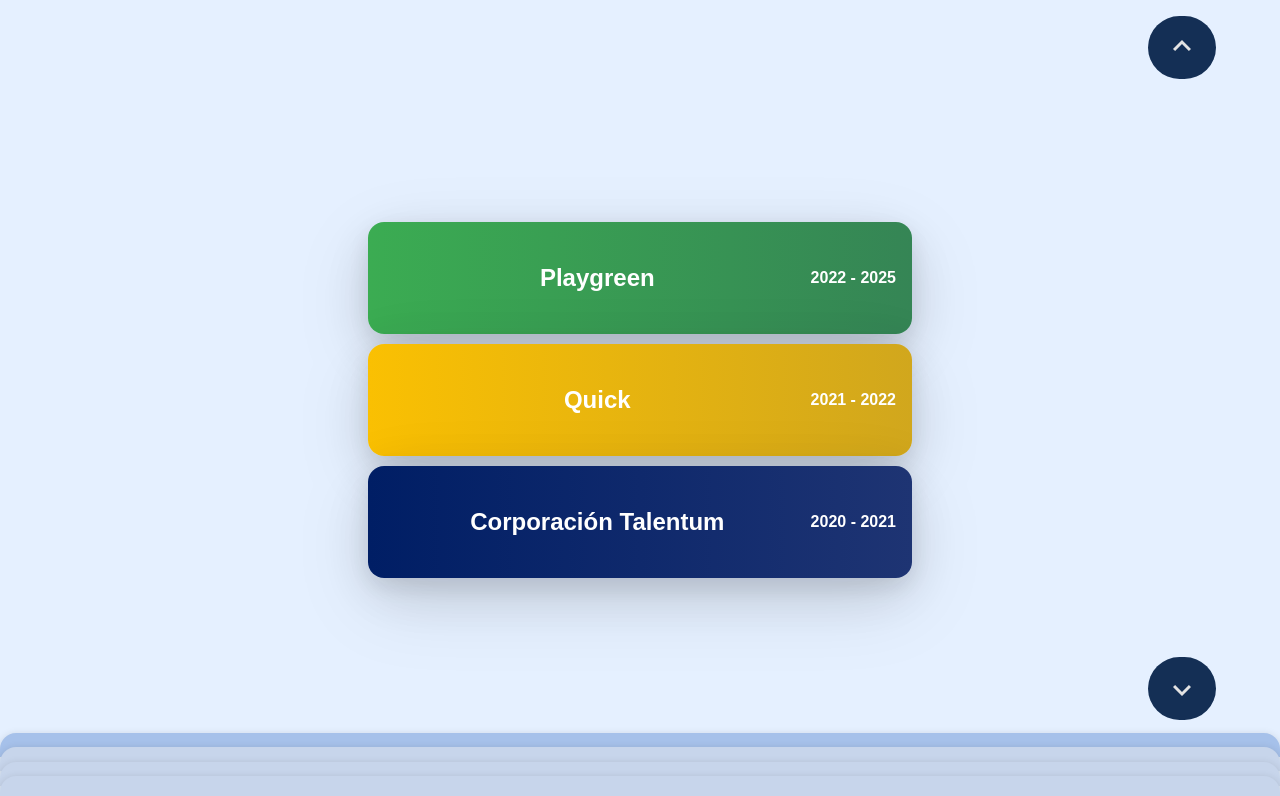
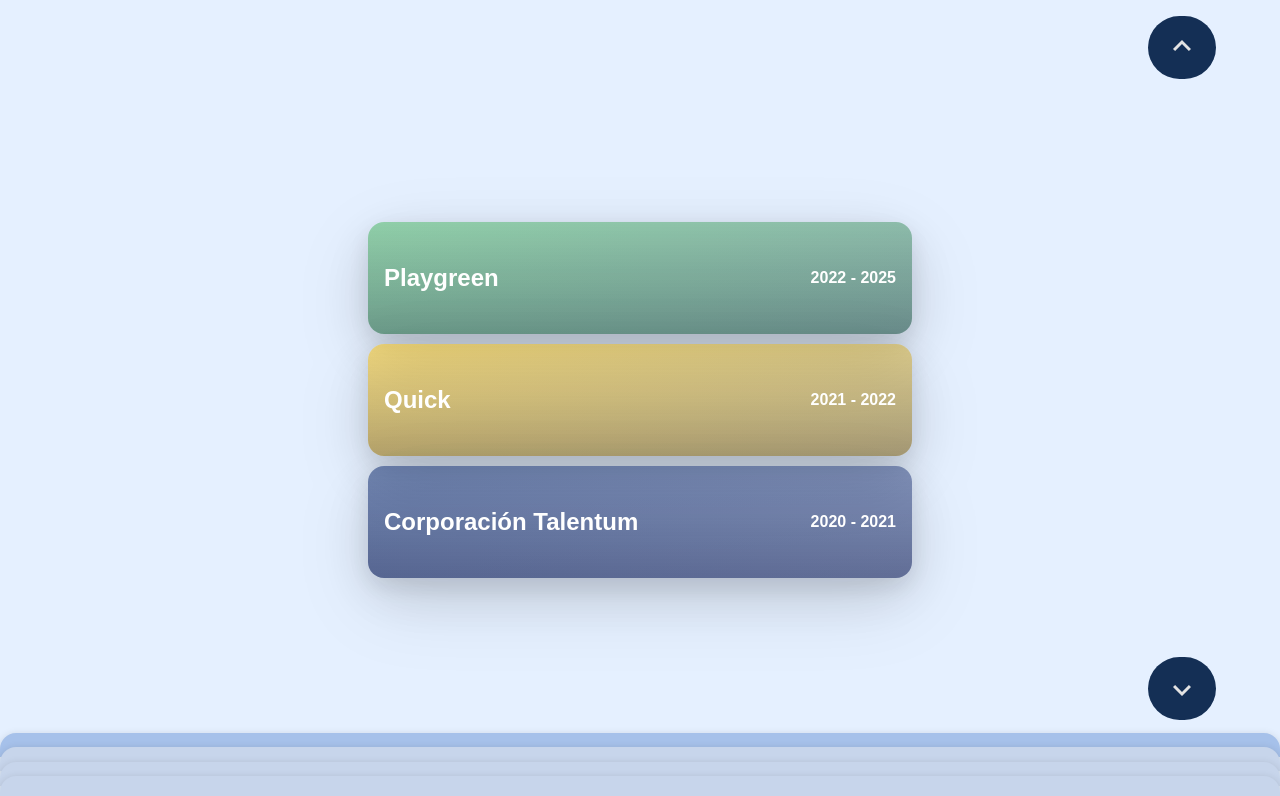
Before and after one commit to JuanFer86/my-website, a React (Vite) app: page / in a window 1280 px wide. Both pictures are taken after a click on the element 640 px from the left and 744 px from the top of the page. Shown: the top 796 px of the page. Built offline with nearby package versions, Linux system fonts and the light colour scheme.

Commit message:
added experience

```diff
--- a/src/components/aboutme/AboutMe.tsx
+++ b/src/components/aboutme/AboutMe.tsx
@@ -10,12 +10,13 @@
       <section className="container-about-me-description">
         <h5>About Me</h5>
         <p>
-          Lorem Ipsum es simplemente el texto de relleno de las imprentas y
-          archivos de texto. Lorem Ipsum ha sido el texto de relleno estándar de
-          las industrias desde el año 1500, cuando un impresor (N. del T.
-          persona que se dedica a la imprenta) desconocido usó una galería de
-          textos y los mezcló de tal manera que logró hacer un libro de textos
-          especimen. No sólo sobrevivió 500 años,
+          Fullstack developer with 5+ years of experience in frontend
+          development, specializing in React, Node.js, and user experience
+          design. Proven track record of delivering scalable and user-friendly
+          web applications for industries such as education, logistics, and
+          sports gambling. Experienced in Agile methodologies, RESTful APIs, and
+          state management (Redux, Context API). Passionate about creating
+          seamless user experiences and optimizing frontend performance.
         </p>
       </section>
     </div>
--- a/src/components/carousel/Carousel.tsx
+++ /dev/null
@@ -1,29 +0,0 @@
-import "./index.css";
-
-type PropsCarousel = {
-  items: {
-    backgroundColor: string;
-    date: string;
-    description: string;
-    title: string;
-  }[];
-};
-
-const Carousel = ({ items }: PropsCarousel) => {
-  return (
-    <div className="container-carousel">
-      {items.map((item) => (
-        <section style={{ background: item.backgroundColor }}>
-          <div className="container-carousel-opacity"></div>
-          <div className="container-carousel-content">
-            <h2>{item.title}</h2>
-            <p>{item.description}</p>
-          </div>
-          <span>{item.date}</span>
-        </section>
-      ))}
-    </div>
-  );
-};
-
-export default Carousel;
--- a/src/components/carousel/index.css
+++ /dev/null
@@ -1,65 +0,0 @@
-.container-carousel {
-  align-items: center;
-  cursor: pointer;
-  display: flex;
-  gap: 10px;
-  flex-direction: column;
-  justify-content: center;
-  height: 70dvh;
-  width: 40dvw;
-
-  section {
-    align-items: center;
-    border-radius: 1rem;
-    box-shadow: rgba(17, 17, 26, 0.1) 0px 8px 24px,
-      rgba(17, 17, 26, 0.1) 0px 16px 56px, rgba(17, 17, 26, 0.1) 0px 24px 80px;
-    color: #fff;
-    display: flex;
-    flex: 0 0 auto;
-    height: 10dvh;
-    justify-content: space-between;
-    padding: 1rem;
-    position: relative;
-    transition: all 0.4s ease-in;
-    width: 100%;
-
-    span {
-      font-weight: bold;
-    }
-
-    &:hover {
-      align-items: flex-start;
-      height: 40dvh;
-      width: 110%;
-
-      .container-carousel-content {
-        p {
-          display: block;
-        }
-      }
-
-      .container-carousel-opacity {
-        background: linear-gradient(
-          0deg,
-          rgba(2, 2, 46, 0.6755077030812324) 0%,
-          rgba(255, 255, 255, 0) 100%
-        );
-        bottom: 0;
-        height: 40dvh;
-        left: 0;
-        position: absolute;
-        width: 100%;
-      }
-
-      /* span {
-        align-self: center;
-      } */
-    }
-  }
-}
-
-.container-carousel-content {
-  p {
-    display: none;
-  }
-}
--- /dev/null
+++ b/src/components/experience/Experience.tsx
@@ -0,0 +1,29 @@
+import "./index.css";
+
+type PropsExperience = {
+  items: {
+    backgroundColor: string;
+    date: string;
+    description: string;
+    title: string;
+  }[];
+};
+
+const Experience = ({ items }: PropsExperience) => {
+  return (
+    <div className="container-experience">
+      {items.map((item) => (
+        <section style={{ background: item.backgroundColor }}>
+          <div className="container-experience-opacity"></div>
+          <div className="container-experience-content">
+            <h2>{item.title}</h2>
+            <span>{item.date}</span>
+          </div>
+          <p>{item.description}</p>
+        </section>
+      ))}
+    </div>
+  );
+};
+
+export default Experience;
--- /dev/null
+++ b/src/components/experience/index.css
@@ -0,0 +1,95 @@
+.container-experience {
+  align-items: center;
+  cursor: pointer;
+  display: flex;
+  gap: 10px;
+  flex-direction: column;
+  justify-content: center;
+  height: 70dvh;
+  width: 40dvw;
+
+  section {
+    align-items: center;
+    border-radius: 1rem;
+    box-shadow: rgba(17, 17, 26, 0.1) 0px 8px 24px,
+      rgba(17, 17, 26, 0.1) 0px 16px 56px, rgba(17, 17, 26, 0.1) 0px 24px 80px;
+    color: #fff;
+    display: flex;
+    flex: 0 0 auto;
+    flex-direction: column;
+    height: 10dvh;
+    justify-content: center;
+    overflow: hidden;
+    padding: 1rem;
+    position: relative;
+    transition: all 0.4s ease-in;
+    width: 100%;
+
+    .container-experience-opacity {
+      background: linear-gradient(
+        0deg,
+        rgba(2, 2, 46, 0.25) 0%,
+        rgba(255, 255, 255, 0) 100%
+      );
+      bottom: 0;
+      height: 14dvh;
+      left: 0;
+      position: absolute;
+      width: 100%;
+      z-index: 0;
+    }
+
+    .container-experience-content {
+      align-items: center;
+      display: flex;
+      justify-content: space-between;
+      width: 100%;
+      z-index: 1;
+    }
+
+    span {
+      font-weight: bold;
+      flex: 0 0 auto;
+    }
+
+    p {
+      display: none;
+    }
+
+    &:hover {
+      align-items: flex-start;
+      height: 40dvh;
+      justify-content: flex-start;
+      width: 110%;
+
+      p {
+        display: block;
+        /* font-size: calc(1.1vh + 1.1vw); */
+      }
+
+      .container-experience-opacity {
+        height: 40dvh;
+      }
+
+      /* span {
+        align-self: center;
+      } */
+    }
+  }
+}
+
+@media (max-width: 430px) {
+  .container-experience {
+    margin: 2rem;
+    height: 93dvh;
+    width: auto;
+  }
+
+  section {
+    &:hover {
+      p {
+        font-size: calc(1.1vh + 1.1vw);
+      }
+    }
+  }
+}
--- a/src/constants/experience.tsx
+++ b/src/constants/experience.tsx
@@ -1,10 +1,10 @@
 export const experienceJobs = [
   {
     backgroundColor:
-      "linear-gradient(90deg,rgba(59, 172, 82, 1) 0%, rgba(53, 133, 85, 1) 100%",
+      "linear-gradient(90deg,rgba(59, 172, 82,0.5) 0%, rgba(53, 133, 85, 0.5) 100%",
     date: "2022 - 2025",
     description: `
-    Built, optimizedand maintained the Progressive Web App (PWA) for a sports
+    Built, optimized and maintained the Progressive Web App (PWA) for a sports
 gambling platform using React and Styled Components, ensuring a
 seamless and responsive user experience.
 Collaborated with cross-functional teams to deliver projects on time,
@@ -18,7 +18,7 @@
   },
   {
     backgroundColor:
-      "linear-gradient(90deg,rgba(250, 192, 2, 1) 0%, rgba(209, 167, 29, 1) 100%)",
+      "linear-gradient(90deg,rgba(250, 192, 2, 0.5) 0%, rgba(209, 167, 29, 0.5) 100%)",
     date: "2021 - 2022",
     description: `
     Built and maintained the frontend ecosystem for a logistics platform using
@@ -33,7 +33,7 @@
   },
   {
     backgroundColor:
-      "linear-gradient(90deg,rgba(0, 30, 101, 1) 0%, rgba(30, 52, 115, 1) 100%)",
+      "linear-gradient(90deg,rgba(0, 30, 101, 0.5) 0%, rgba(30, 52, 115, 0.5) 100%)",
     date: "2020 - 2021",
     description: `
     Developed educational applications for government projects using Ionic,
--- a/src/constants/views.tsx
+++ b/src/constants/views.tsx
@@ -1,5 +1,5 @@
 import AboutMe from "../components/aboutme/AboutMe";
-import Carousel from "../components/carousel/Carousel";
+import Carousel from "../components/experience/Experience";
 import { experienceJobs } from "./experience";
 
 export const views = [
```
